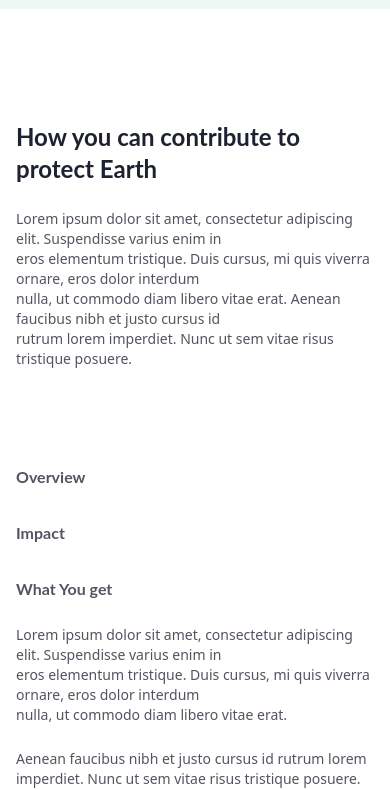
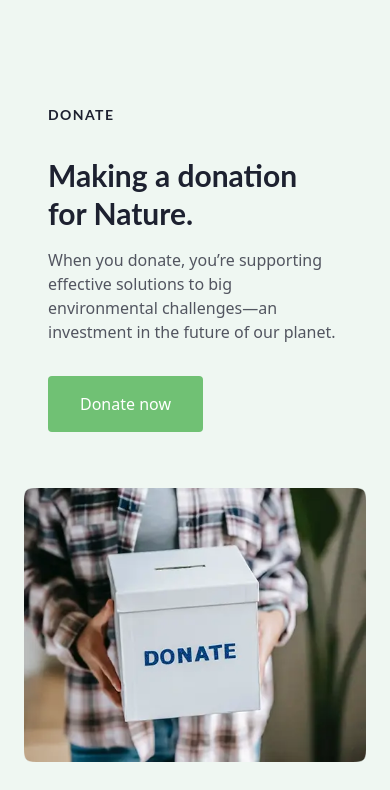
Before and after one commit to shahdwj/Finsweet, a website: page Donate.html in a window 390 px wide. Shown: the part 55-845 px from the top of the page. Drawn offline with Linux system fonts and the light colour scheme.

Commit message:
donation page with responsive

```diff
--- a/Donate.html
+++ b/Donate.html
@@ -8,7 +8,7 @@
   <link rel="stylesheet" href="./src/output.css">
 </head>
 <body>
-     <header class="h-16 mb-4 bg-green-tertiary  ">
+     <header class="h-16   bg-green-tertiary  ">
     <div class="container mx-auto  px-8 py-6 flex items-center justify-between lg:max-w-7xl ">
     <div class="text-xl font-bold text-black  ">
         {Finsweet
@@ -33,6 +33,51 @@
 
     </div>
   </header>
+  <!--Donate-->
+  <section class= " bg-green-tertiary py-24">
+  <div class="  mx-auto px-6 lg:max-w-7xl">
+    <div class="flex flex-col lg:flex-row items-center gap-14 lg:gap-19">
+
+      <!-- LEFT CONTENT -->
+      <div class="flex-1 relative px-6 lg:px-15   ">
+
+        <!-- small title -->
+
+          <div class=" hidden lg:block w-18 h-0.5 bg-primary-black absolute top-2 -left-5"></div>
+          <div class="flex items-center">
+          <p class=" font-family font-bold  text-sm lg:text-[16px] tracking-widest text-primary-black uppercase">
+           Donate
+          </p>
+        </div>
+
+        <!-- main title -->
+  <h2 class="text-3xl sm:text-4xl lg:text-[56px] font-family font-bold text-primary-black leading-tight mt-8 ">
+ Making a donation for Nature.</h2>
+
+        <!-- paragraph -->
+        <p class="text-secondary-text text-[16px] mt-4">
+          When you donate, you’re supporting effective solutions to big<br>
+           environmental challenges—an investment in the future of our planet.
+        </p>
+        <button
+            class="bg-green1 hover:bg-green-600 text-white px-8 py-4 rounded-sm transition active:scale-95 mt-8 ">
+            Donate now
+          </button>
+      </div>
+
+      <!-- RIGHT IMAGE -->
+      <div class="  ">
+        <img
+          src="./assets/donatepage/donate.webp"
+          alt="cleaning"
+
+        />
+      </div>
+
+    </div>
+
+  </div>
+</section>
 <!--How you can contribute to protect Earth-->
 <section class="py-24">
     <div class=" container mx-auto px-4 lg:max-w-7xl  ">
```
Also changed, not shown: assets/donatepage/donate.webp (added), src/output.css.
